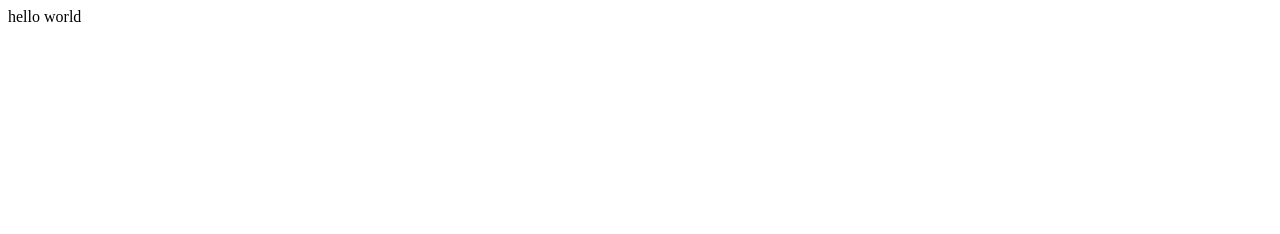
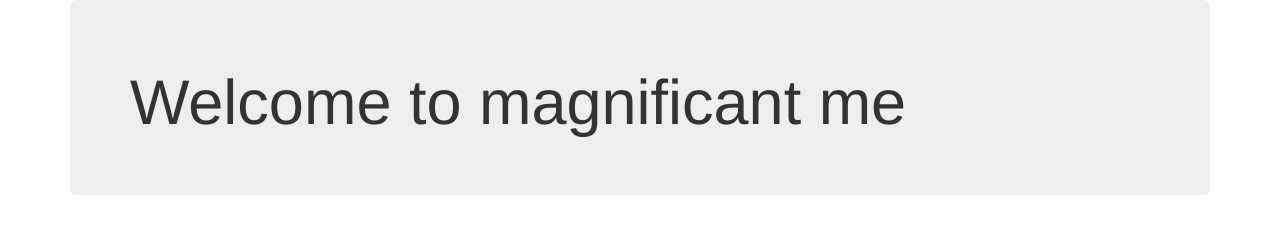
Before and after one commit to groenborg/Element-C, a website: page public/index.html in a window 1280 px wide. Drawn offline with nearby package versions, Linux system fonts and the light colour scheme.

Commit message:
added bootstrap to project

```diff
--- a/public/index.html
+++ b/public/index.html
@@ -3,9 +3,24 @@
     <head>
         <meta charset="utf-8">
         <title>This is my first page</title>
+        <link rel="stylesheet" href="/bower_components/bootstrap/dist/css/bootstrap.min.css">
         <script src="/javascript/app.js" charset="utf-8"></script>
     </head>
     <body>
-        hello world
+        <div class="container">
+            <div class="jumbotron">
+
+                <h1>Welcome to magnificant me</h1>
+            </div>
+            <div class="row">
+             <div class="col-md-4">
+
+
+            </div>
+
+
+            </div>
+
+        </div>
     </body>
 </html>
```
